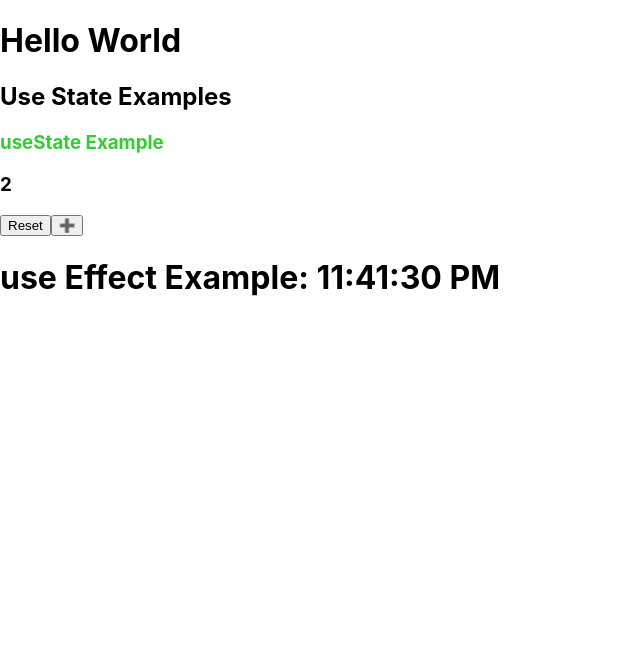
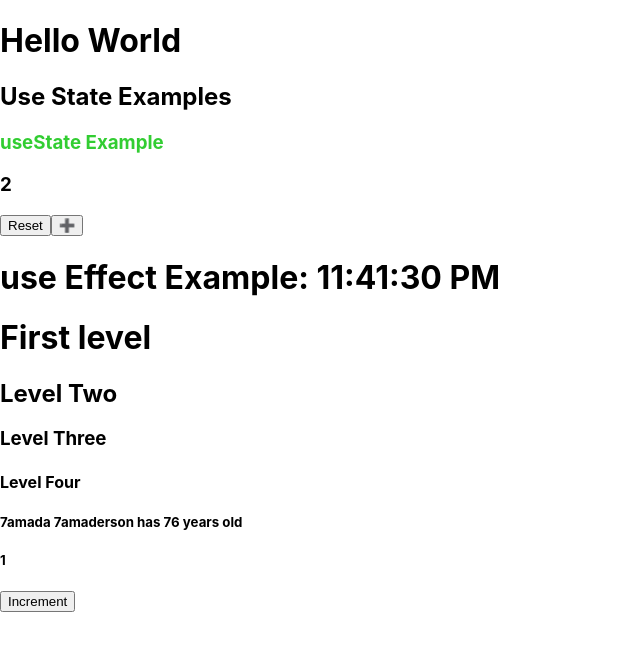
Before and after one commit to shehabadel/Notes, a React (Create React App) app in the folder react1/intermediate-react/: page / in a window 1280 px wide. Shown: the top 650 px of the page, without its empty margins (0-640 px from the left). Built offline with nearby package versions, Linux system fonts and the light colour scheme.

Commit message:
useContext

```diff
--- a/react1/intermediate-react/src/App.js
+++ b/react1/intermediate-react/src/App.js
@@ -1,6 +1,7 @@
 import './App.css';
 import EffectComponent from './Hooks/Effect';
 import StateComponent from './Hooks/State';
+import ContextComponent from './Hooks/Context';
 
 function App() {
   return (
@@ -9,6 +10,7 @@ function App() {
       <h1>Hello World</h1>
       <StateComponent initialCounter={2}></StateComponent>
       <EffectComponent />
+      <ContextComponent />
     </div>
   );
 }
--- /dev/null
+++ b/react1/intermediate-react/src/Hooks/Context.js
@@ -0,0 +1,93 @@
+import { createContext, useContext, useState } from "react";
+const users = [
+    {
+        firstName: 'Bob',
+        lastName: 'Bobberson',
+        age: 21,
+        suffix: 1,
+        email: 'shehabirlx@gmail.com'
+    },
+    {
+        firstName: 'Ahmed',
+        lastName: 'Ahmedderson',
+        age: 67,
+        suffix: 2,
+        email: 'ahmedderson@gmail.com'
+    }
+];
+
+//created a normal userContext
+//the parameter inside createContext
+//is the default value for the context
+const UserContext = createContext([
+    users[0],
+    (obj) => obj
+]);
+const ContextComponent = () => {
+
+    const userState = useState({
+        firstName: "7amada",
+        lastName: "7amaderson",
+        age: 76,
+        suffix: 1,
+        email: "7amadaerson@gmail.com"
+    });
+
+    return (
+        //provided userState to user context instead of
+        //user[0]
+        <UserContext.Provider value={userState}>
+            <h1>First level</h1>
+            <LevelTwo />
+        </UserContext.Provider>
+    );
+};
+
+const LevelTwo = () => {
+    return (
+        <div>
+            <h2>Level Two</h2>
+            <LevelThree />
+        </div>
+    );
+};
+
+const LevelThree = () => {
+    return (
+        <div>
+            <h3>Level Three</h3>
+            <LevelFour />
+        </div>
+    )
+}
+
+const LevelFour = () => {
+    return (
+        <div>
+            <h4>Level Four</h4>
+            <LevelFive />
+        </div>
+    )
+}
+
+const LevelFive = () => {
+    const [user, setUser] = useContext(UserContext);
+    return (
+        <div>
+            <h5>{`${user.firstName} ${user.lastName} has ${user.age} years old`}</h5>
+            <h5>{`${user.suffix}`}</h5>
+            <button onClick={() => {
+                user.suffix++;
+                //The Object.assign() method only copies enumerable and own properties
+                //from a source object to a target object. It uses [[Get]] on the source
+                //and [[Set]] on the target, so it will invoke getters and setters.
+                //Therefore it assigns properties, versus copying or defining new properties.
+                //This may make it unsuitable for merging new properties into a prototype
+                //if the merge sources contain getters.
+
+                setUser(Object.assign({ suffix: user.suffix }, user));
+            }}> Increment</button>
+        </div>
+    )
+}
+export default ContextComponent;
```
